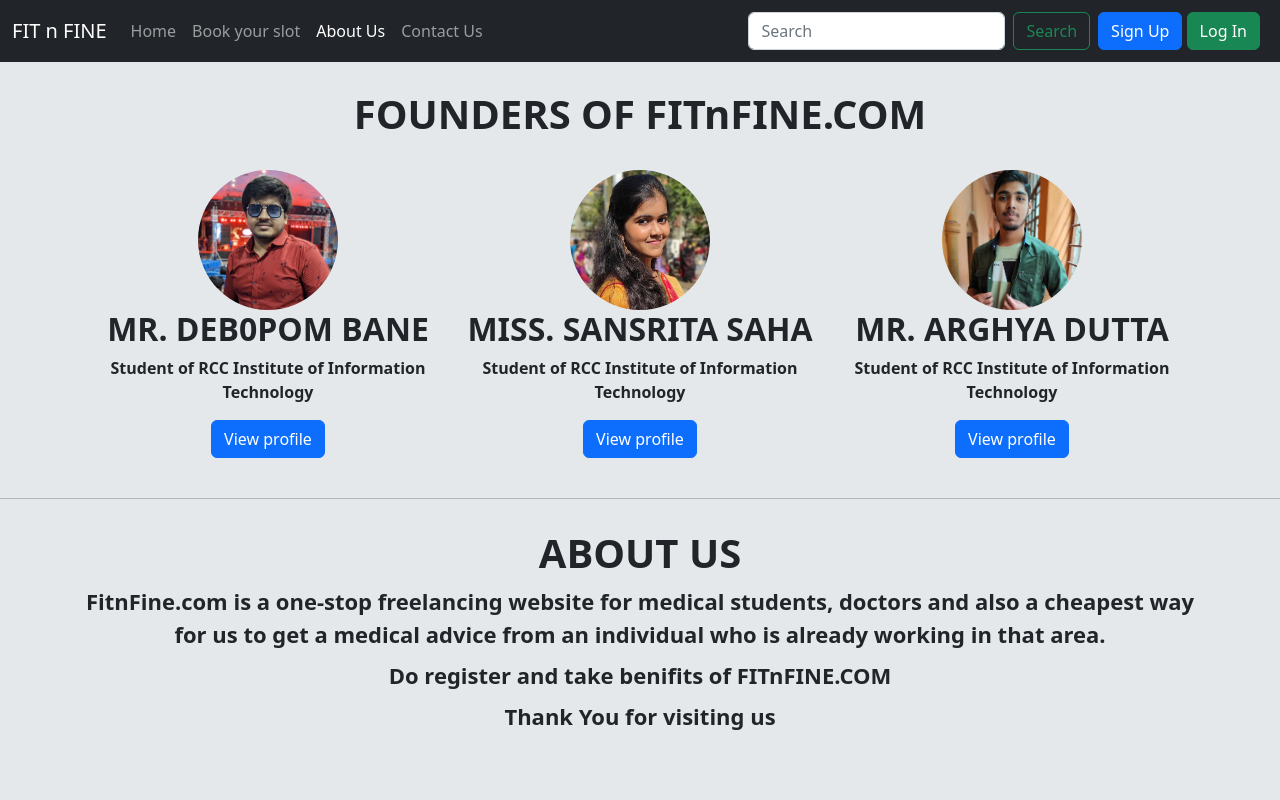
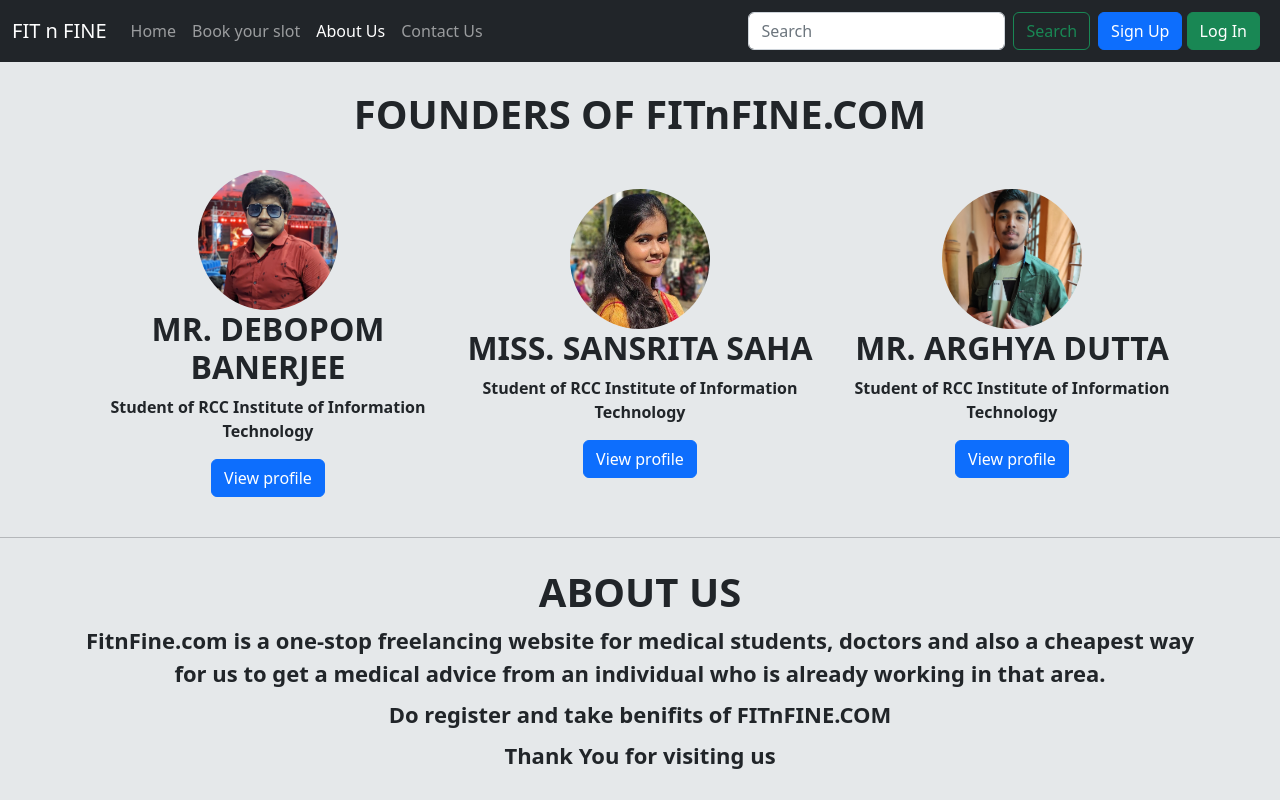
Before and after one commit to Debopom-Banerjee/FITnFINE.COM, a plain HTML site: page about.html in a window 1280 px wide. Shown: the top 800 px of the page. Drawn offline with nearby package versions, Linux system fonts and the light colour scheme.

Commit message:
Update about.html

```diff
--- a/about.html
+++ b/about.html
@@ -122,7 +122,7 @@
                 <div class="col-lg-4 mt-2">
                     <img class="bd-placeholder-img rounded-circle" width="140" height="140" src="m1.jpeg" alt="">
 
-                    <h2 class="fw-normal text-center"><b>MR. DEB0POM BANE</b></h2>
+                    <h2 class="fw-normal text-center"><b>MR. DEBOPOM BANERJEE</b></h2>
                     <p class="text-center"><b>Student of RCC Institute of Information Technology</b></p>
                     <p class="text-center"><a class="btn btn-primary"
                             href="https://www.linkedin.com/in/debopom-banerjee-a35123215/">View profile</a></p>
```
